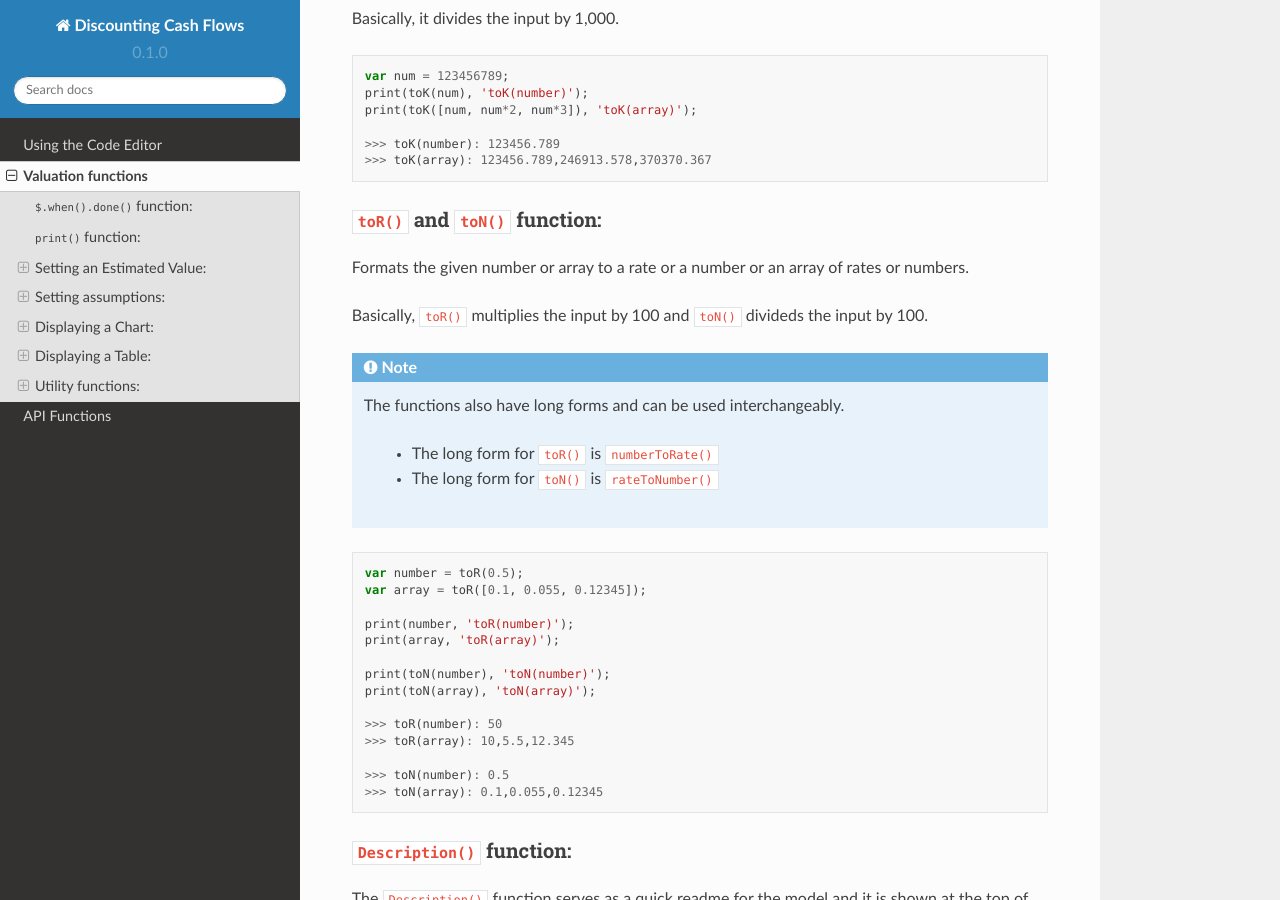
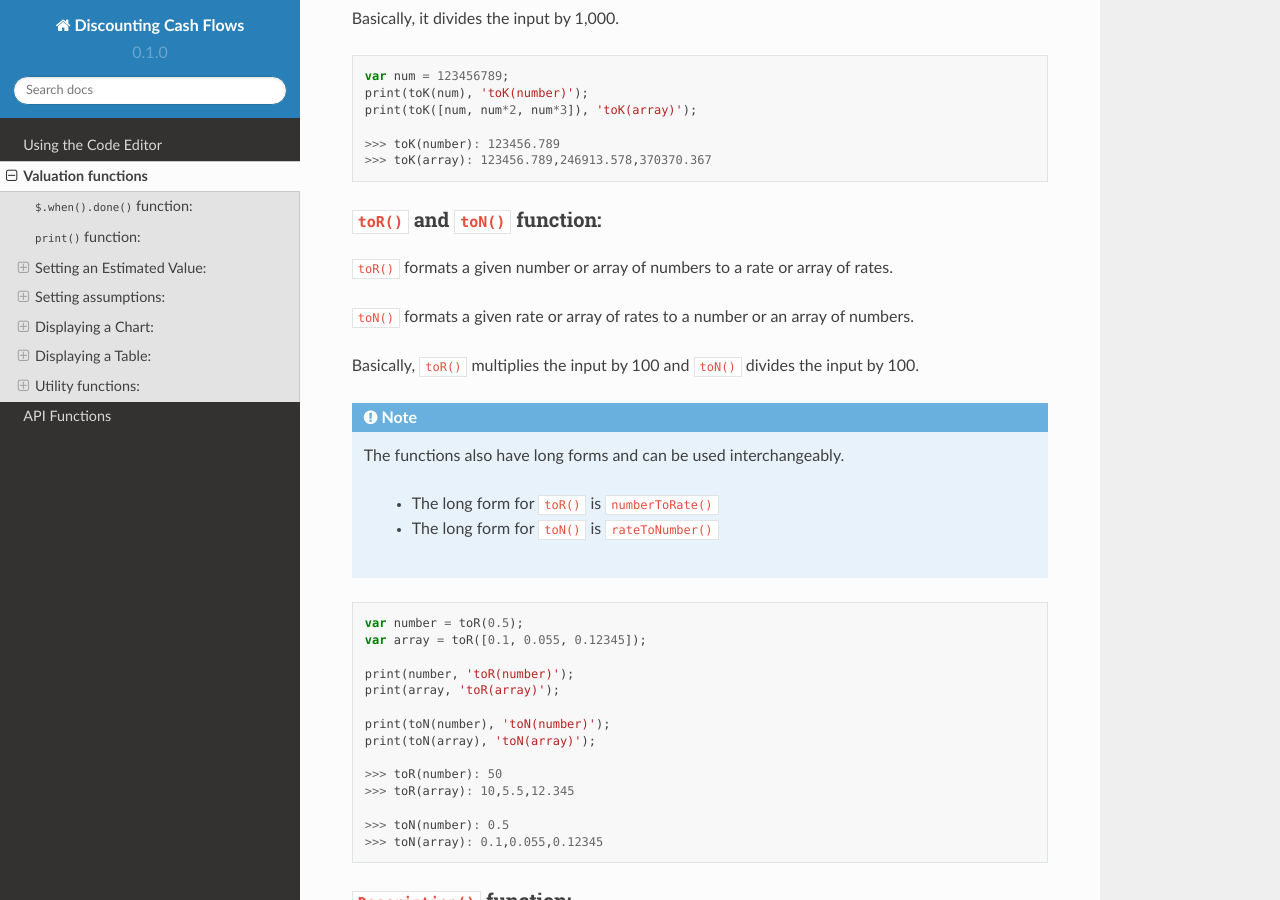
Before and after one commit to DiscountingCashFlows/readthedocs, a Sphinx documentation site: the page built from docs/source/functions.rst, in a window 1280 px wide and 900 px high, scrolled down 15099 px. Built offline with Sphinx 7.4.7 and the Read the Docs theme 2.0.0, drawn with Linux system fonts in a browser that asks for light colours.

Commit message:
Update functions.rst

```diff
--- a/docs/source/functions.rst
+++ b/docs/source/functions.rst
@@ -741,9 +741,11 @@ Basically, it divides the input by 1,000.
 ``toR()`` and ``toN()`` function:
 *********************************
 
-Formats the given number or array to a rate or a number or an array of rates or numbers.
+``toR()`` formats a given number or array of numbers to a rate or array of rates.
 
-Basically, ``toR()`` multiplies the input by 100 and ``toN()`` divideds the input by 100.
+``toN()`` formats a given rate or array of rates to a number or an array of numbers.
+
+Basically, ``toR()`` multiplies the input by 100 and ``toN()`` divides the input by 100.
 
 .. note::
 
```
